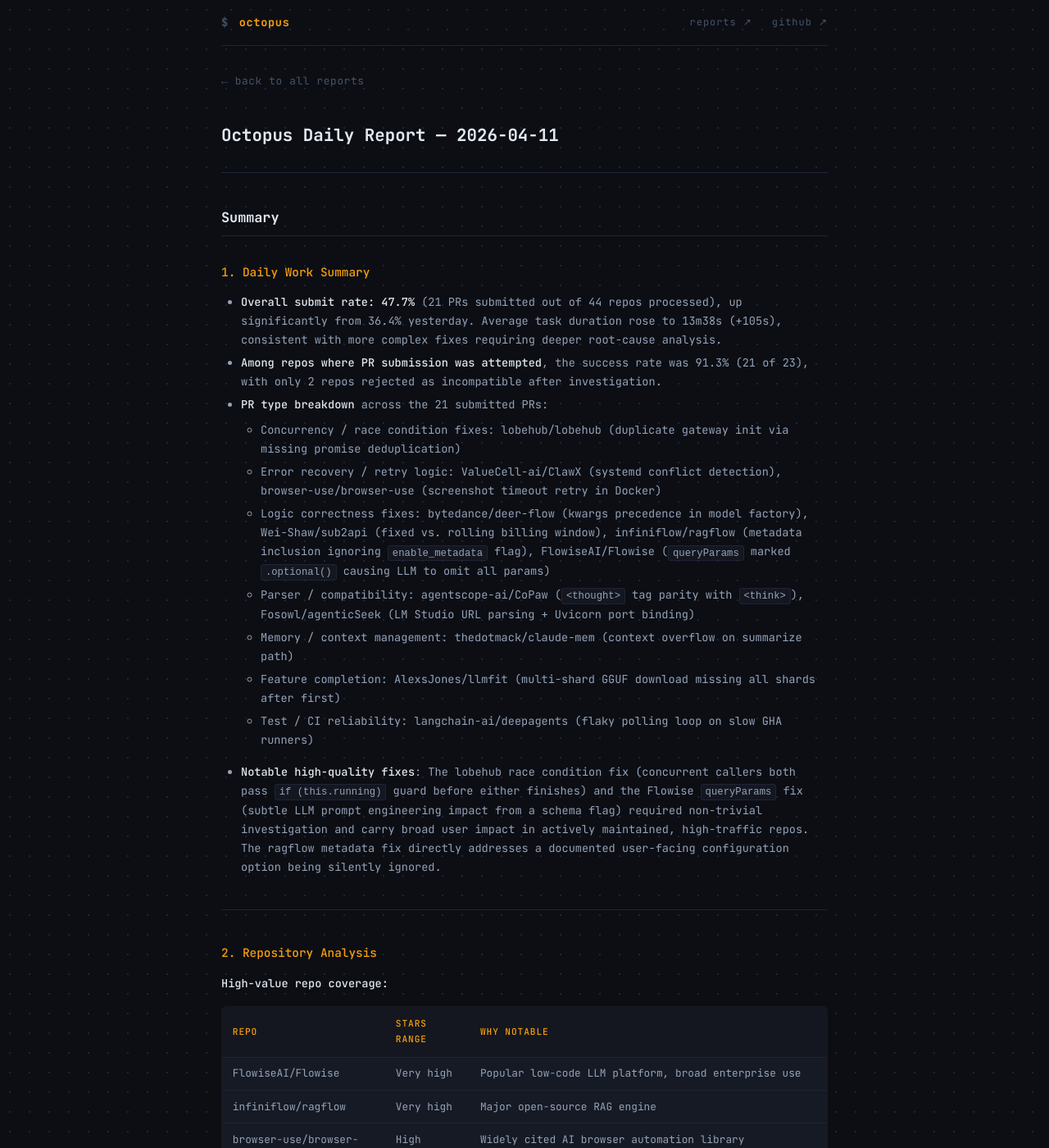
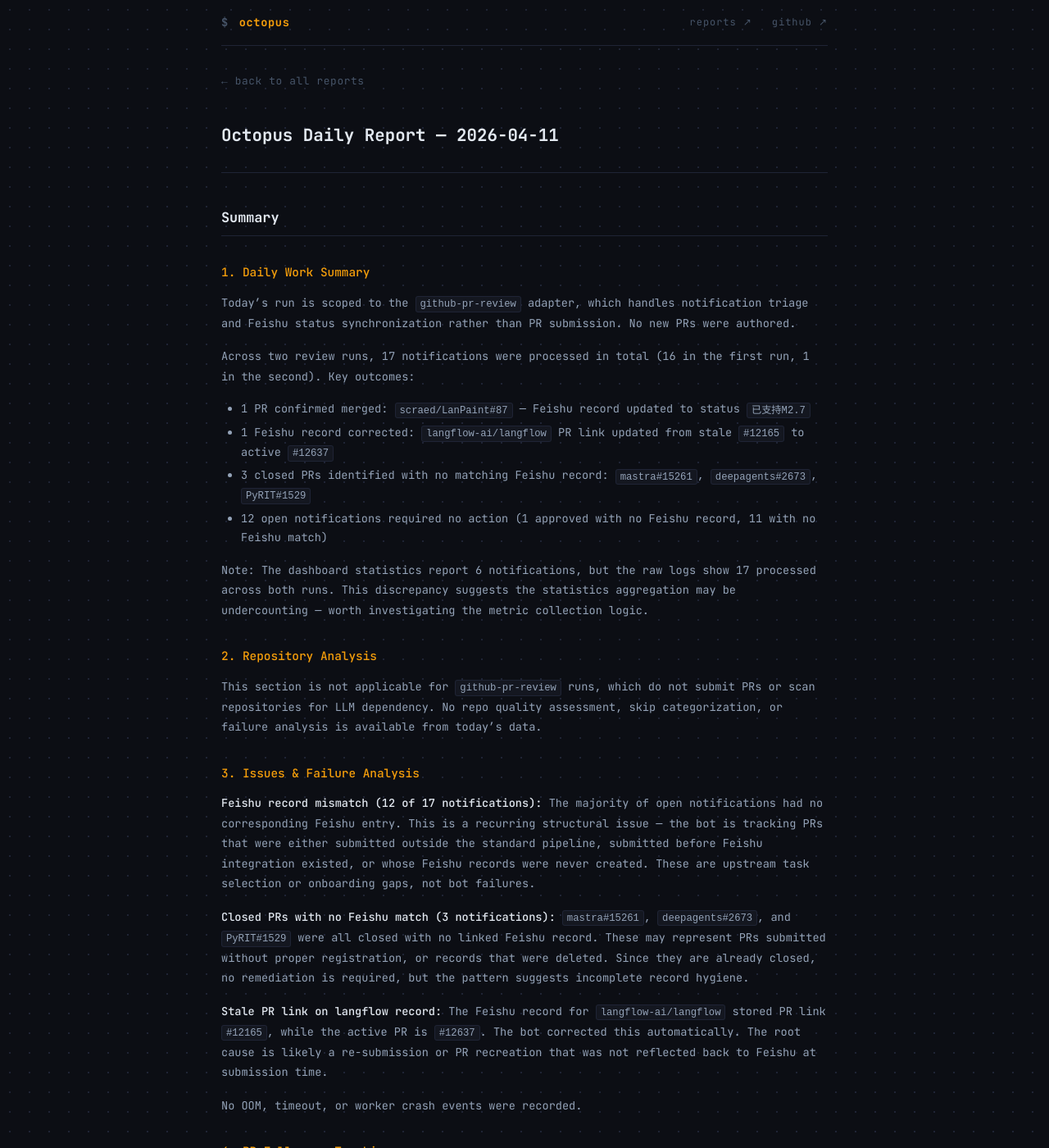
Before and after one commit to octo-patch/daily-reports, a Jekyll site: the page built from 2026-04/2026-04-11.md, in a window 1280 px wide and 1400 px high. Shown: the whole window at 82% size. Built offline with Jekyll 4.4.1, drawn with Linux system fonts in a browser that asks for light colours; some of the changed text lies outside the part shown.

Commit message:
daily report: 2026-04-11

```diff
--- a/2026-04/2026-04-11.md
+++ b/2026-04/2026-04-11.md
@@ -1,75 +1,51 @@
 ---
 layout: report
 title: "Octopus Daily Report — 2026-04-11"
-summary: "- **Overall submit rate: 47.7%** (21 PRs submitted out of 44 repos processed), up significantly from 36.4% yesterday. Average task duration rose to 13m38s (+105s), consistent with more complex fixes r"
+summary: "Todays run is scoped to the `github-pr-review` adapter, which handles notification triage and Feishu status synchronization rather than PR submission. No new PRs were authored."
 ---
 
 ## Summary
 
 ### 1. Daily Work Summary
 
-- **Overall submit rate: 47.7%** (21 PRs submitted out of 44 repos processed), up significantly from 36.4% yesterday. Average task duration rose to 13m38s (+105s), consistent with more complex fixes requiring deeper root-cause analysis.
-- **Among repos where PR submission was attempted**, the success rate was 91.3% (21 of 23), with only 2 repos rejected as incompatible after investigation.
-- **PR type breakdown** across the 21 submitted PRs:
-  - Concurrency / race condition fixes: lobehub/lobehub (duplicate gateway init via missing promise deduplication)
-  - Error recovery / retry logic: ValueCell-ai/ClawX (systemd conflict detection), browser-use/browser-use (screenshot timeout retry in Docker)
-  - Logic correctness fixes: bytedance/deer-flow (kwargs precedence in model factory), Wei-Shaw/sub2api (fixed vs. rolling billing window), infiniflow/ragflow (metadata inclusion ignoring `enable_metadata` flag), FlowiseAI/Flowise (`queryParams` marked `.optional()` causing LLM to omit all params)
-  - Parser / compatibility: agentscope-ai/CoPaw (`<thought>` tag parity with `<think>`), Fosowl/agenticSeek (LM Studio URL parsing + Uvicorn port binding)
-  - Memory / context management: thedotmack/claude-mem (context overflow on summarize path)
-  - Feature completion: AlexsJones/llmfit (multi-shard GGUF download missing all shards after first)
-  - Test / CI reliability: langchain-ai/deepagents (flaky polling loop on slow GHA runners)
-- **Notable high-quality fixes**: The lobehub race condition fix (concurrent callers both pass `if (this.running)` guard before either finishes) and the Flowise `queryParams` fix (subtle LLM prompt engineering impact from a schema flag) required non-trivial investigation and carry broad user impact in actively maintained, high-traffic repos. The ragflow metadata fix directly addresses a documented user-facing configuration option being silently ignored.
+Today's run is scoped to the `github-pr-review` adapter, which handles notification triage and Feishu status synchronization rather than PR submission. No new PRs were authored.
 
----
+Across two review runs, 17 notifications were processed in total (16 in the first run, 1 in the second). Key outcomes:
+
+- 1 PR confirmed merged: `scraed/LanPaint#87` — Feishu record updated to status `已支持M2.7`
+- 1 Feishu record corrected: `langflow-ai/langflow` PR link updated from stale `#12165` to active `#12637`
+- 3 closed PRs identified with no matching Feishu record: `mastra#15261`, `deepagents#2673`, `PyRIT#1529`
+- 12 open notifications required no action (1 approved with no Feishu record, 11 with no Feishu match)
+
+Note: The dashboard statistics report 6 notifications, but the raw logs show 17 processed across both runs. This discrepancy suggests the statistics aggregation may be undercounting — worth investigating the metric collection logic.
 
 ### 2. Repository Analysis
 
-**High-value repo coverage:**
-
-| Repo | Stars range | Why notable |
-|---|---|---|
-| FlowiseAI/Flowise | Very high | Popular low-code LLM platform, broad enterprise use |
-| infiniflow/ragflow | Very high | Major open-source RAG engine |
-| browser-use/browser-use | High | Widely cited AI browser automation library |
-| continuedev/continue | High | Leading open-source AI code assistant (VSCode/JetBrains) |
-| langflow-ai/langflow | High | Major LLM workflow platform |
-| microsoft/markitdown | High | Microsoft-maintained, widely used for LLM/RAG preprocessing |
-| bytedance/deer-flow | High | ByteDance-maintained LLM research agent |
-
-**Repos where no PR was possible — reason breakdown:**
-
-- **All bugs already have open PRs (most common, ~12 repos):** worldmonitor, VectifyAI/PageIndex, HKUDS/ClawWork, 666ghj/MiroFish, alibaba/page-agent, virattt/ai-hedge-fund, yichuan-w/LEANN, NevaMind-AI/memU, run-llama/llama_index, DayuanJiang/next-ai-draw-io. These are generally active, well-maintained repos with responsive communities. No action needed; high saturation is expected for popular projects.
-- **Account/policy blocks (2 repos):**
-  - `block/goose`: Discord coordination required before any PR; our last two PRs (#8333, #8334) were closed April 6 with an explicit message. This repo should be removed from the active queue until a Discord introduction is made.
-  - `dyad-sh/dyad`: Our account is blocked; all prior PRs (#3190, #3180, #3166, #3153, #3141, #3131) were closed by maintainers. This repo should be permanently removed from the queue.
-- **Maintainer-domain only (1 repo):** vxcontrol/pentagi — the only open bug is a macOS Gatekeeper code-signing issue requiring Apple coordination; no code fix is possible.
-- **No open issues (1 repo):** jovanSAPFIONEER/Network-AI.
-- **Unfixable without environment access (1 repo):** ItzCrazyKns/Perplexica — one remaining bug requires runtime reproduction; another references removed code.
-
----
+This section is not applicable for `github-pr-review` runs, which do not submit PRs or scan repositories for LLM dependency. No repo quality assessment, skip categorization, or failure analysis is available from today's data.
 
 ### 3. Issues & Failure Analysis
 
-**Timeout (1):**
-- One worker exceeded the timeout threshold. No OOM or crash was recorded. The specific repo is not identified in the provided logs. Given the average duration increase today (+105s), complex repos with large codebases are the most likely cause. No systemic issue indicated.
+**Feishu record mismatch (12 of 17 notifications):** The majority of open notifications had no corresponding Feishu entry. This is a recurring structural issue — the bot is tracking PRs that were either submitted outside the standard pipeline, submitted before Feishu integration existed, or whose Feishu records were never created. These are upstream task selection or onboarding gaps, not bot failures.
 
-**Log anomaly — n8n:**
-- The final log entry (`issue-fix__20260411_112801__e72dce9d.log`) has `Status=SKIPPED` at the top but the `REPO_BRIEF` line states "1 issue handled (#28354 Telegram non-ASCII filename encoding) | 1 PR submitted (#28358)". This is contradictory: either the status field was set incorrectly before the PR was submitted, or the PR submission occurred but the orchestrator recorded the wrong terminal status. **This PR (#28358 in n8n) should be verified manually** — if it was submitted, it does not appear in today's submitted PR list and will not be tracked for follow-up.
+**Closed PRs with no Feishu match (3 notifications):** `mastra#15261`, `deepagents#2673`, and `PyRIT#1529` were all closed with no linked Feishu record. These may represent PRs submitted without proper registration, or records that were deleted. Since they are already closed, no remediation is required, but the pattern suggests incomplete record hygiene.
 
-**Skipped repo patterns:**
-- The dominant skip reason (saturated with existing PRs) reflects a healthy upstream ecosystem, not a bot-side problem. This pattern is expected and not actionable.
-- The `block/goose` and `dyad-sh/dyad` cases are bot-side issues (queue selection) and should be resolved by removing those repos from rotation.
+**Stale PR link on langflow record:** The Feishu record for `langflow-ai/langflow` stored PR link `#12165`, while the active PR is `#12637`. The bot corrected this automatically. The root cause is likely a re-submission or PR recreation that was not reflected back to Feishu at submission time.
 
----
+No OOM, timeout, or worker crash events were recorded.
 
 ### 4. PR Follow-up Tracking
 
-- **Review activity today: 0 merges, 0 closes, 0 comments.** No new maintainer feedback has been received for the day.
-- **Known closed PRs from prior days:** block/goose PRs #8333 and #8334 were closed on 2026-04-06. The reason was explicit: no Discord coordination. These closures are policy-driven, not quality-driven. No further PRs should be submitted to this repo without out-of-band contact.
-- **dyad-sh/dyad:** Six prior PRs all closed by maintainers; account is now blocked. This is a clear signal of an incompatible maintainer relationship. Remove from queue permanently.
-- **Overall merge rate:** Cannot be assessed from today's data alone since all submitted PRs are less than 24 hours old. Insufficient data for merge rate analysis.
-- **Action items:**
-  1. Remove `block/goose` from active queue rotation; flag for manual Discord outreach if the project is a priority.
-  2. Remove `dyad-sh/dyad` from queue (account blocked).
-  3. Investigate the n8n log status discrepancy and verify whether PR #28358 was actually submitted; add it to tracking if confirmed.
-  4. Monitor high-value PRs in browser-use, ragflow, Flowise, and continue for early maintainer response — these repos are active and likely to respond within 48–72 hours.
+| PR | Outcome | Notes |
+|----|---------|-------|
+| scraed/LanPaint#87 | Merged | Feishu status set to `已支持M2.7`; no maintainer feedback captured |
+| mastra#15261 | Closed | No Feishu record; reason for closure unknown |
+| deepagents#2673 | Closed | No Feishu record; reason for closure unknown |
+| PyRIT#1529 | Closed | No Feishu record; reason for closure unknown |
+| langflow-ai/langflow#12637 | Open | Only bot comments (`coderabbitai`) so far; no human review |
+
+Merge rate for tracked PRs: 1 merged out of 4 with known outcomes (25%), though this is not representative given the small sample and missing Feishu context for 3 of the 4 closed PRs.
+
+Actionable items:
+- For the 3 closed PRs with no Feishu record, manually verify if these were intentional submissions; if so, add tracking records to prevent silent loss of closed-PR signals in future runs.
+- `langflow-ai/langflow#12637` has received no human review. If it has been open for more than 7 days, consider deprioritizing or flagging the repo as low-responsiveness.
+- The 11 open notifications with no Feishu match represent a backlog of untracked submissions; a one-time audit pass to reconcile or prune these records would reduce noise in future review runs.
```
